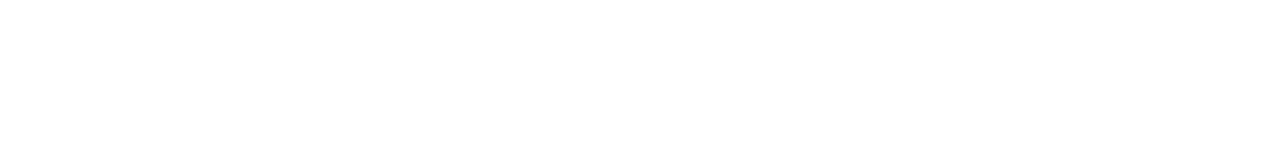
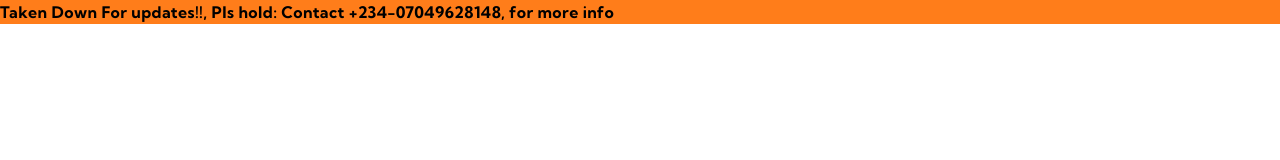
Before and after one commit to TheRedHoodGuy/E-Commerce-Landing-Page, a plain HTML site: page index.html in a window 1280 px wide. Drawn offline with nearby package versions, Linux system fonts and the light colour scheme.

Commit message:
Restructing in progress..., Be patient

```diff
--- a/index.html
+++ b/index.html
@@ -53,6 +53,7 @@
         <!-- What if we had two divs, one for the header and the body, but tboth divs are contained inside the section which has the full width of the browser... -->
 
         <section class="w-screen p-90 max-w-[1440px] min-w-[375px] bg-orange">
+            <strong>Taken Down For updates!!, Pls hold: Contact +234-07049628148, for more info</strong>
             <!--Header Container Begins-->
             <div>
                 <header>
```
